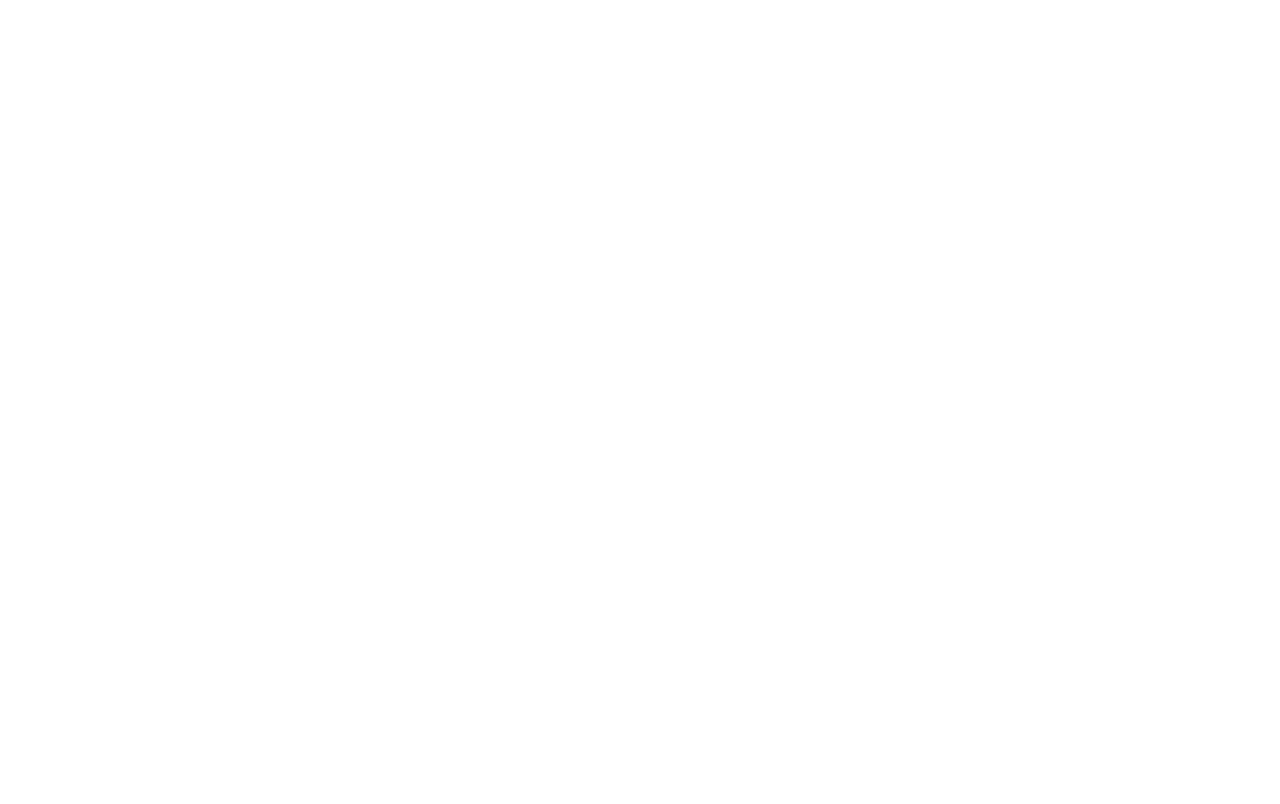
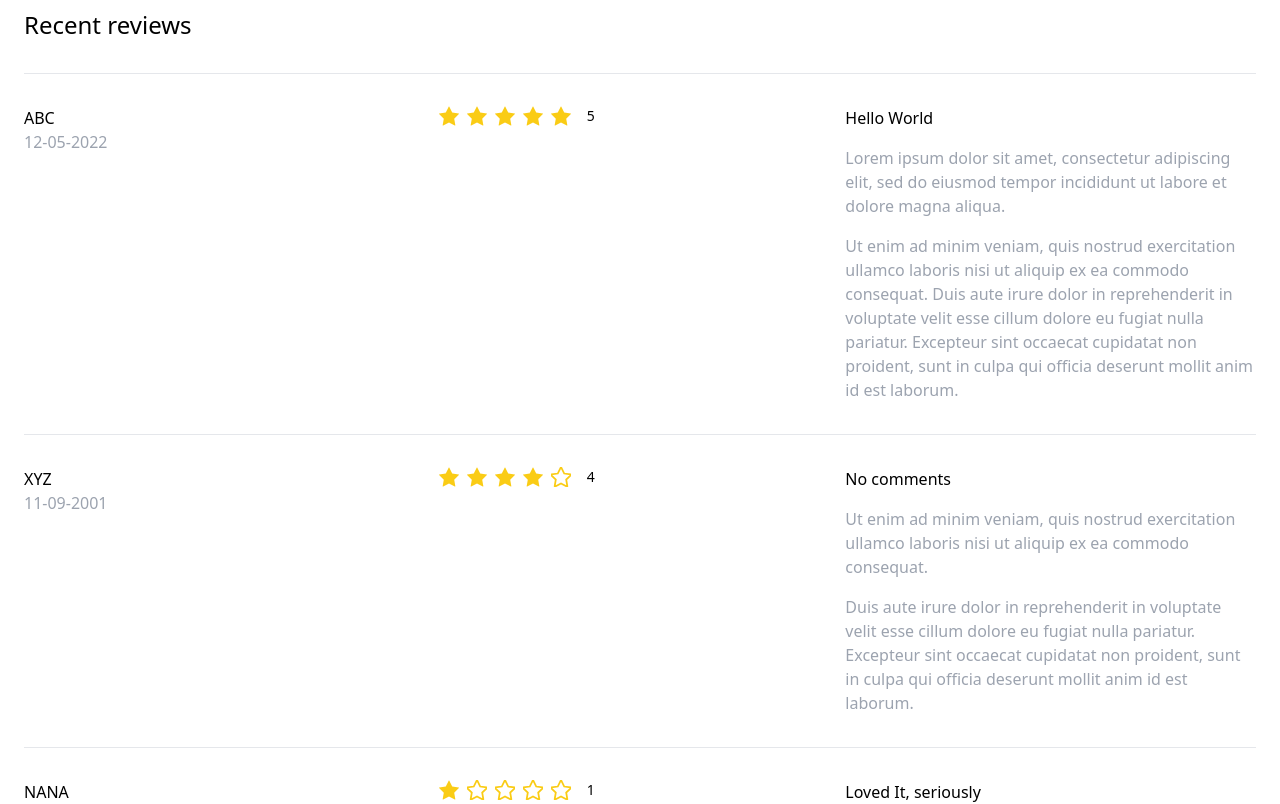
Before and after one commit to Jaydutt-patel/product-detail-page-excz, a Next.js app: page / in a window 1280 px wide. Shown: the part 1640-2444 px from the top of the page. Before the commit the page ends 1621 px from the top, so only its background shows below. Built offline with nearby package versions, Linux system fonts and the light colour scheme.

Commit message:
review section commit

```diff
--- /dev/null
+++ b/common/constants.tsx
@@ -0,0 +1,31 @@
+const REVIEWS = [
+    {
+        id: 1,
+        name: "ABC",
+        date: "12-05-2022",
+        star: 5,
+        r_title: "Hello World",
+        r_para1: "Lorem ipsum dolor sit amet, consectetur adipiscing elit, sed do eiusmod tempor incididunt ut labore et dolore magna aliqua.",
+        r_para2: "Ut enim ad minim veniam, quis nostrud exercitation ullamco laboris nisi ut aliquip ex ea commodo consequat. Duis aute irure dolor in reprehenderit in voluptate velit esse cillum dolore eu fugiat nulla pariatur. Excepteur sint occaecat cupidatat non proident, sunt in culpa qui officia deserunt mollit anim id est laborum.",
+    },
+    {
+        id: 2,
+        name: "XYZ",
+        date: "11-09-2001",
+        star: 4,
+        r_title: "No comments",
+        r_para1: "Ut enim ad minim veniam, quis nostrud exercitation ullamco laboris nisi ut aliquip ex ea commodo consequat.",
+        r_para2: "Duis aute irure dolor in reprehenderit in voluptate velit esse cillum dolore eu fugiat nulla pariatur. Excepteur sint occaecat cupidatat non proident, sunt in culpa qui officia deserunt mollit anim id est laborum.",
+    },
+    {
+        id: 3,
+        name: "NANA",
+        date: "09-11-2009",
+        star: 1,
+        r_title: "Loved It, seriously",
+        r_para1: "Duis aute irure dolor in reprehenderit in voluptate velit esse cillum dolore eu fugiat nulla pariatur. Excepteur sint occaecat cupidatat non proident, sunt in culpa qui officia deserunt mollit anim id est laborum.",
+        r_para2: "",
+    },
+];
+
+export { REVIEWS };
--- a/common/svg/svg.tsx
+++ b/common/svg.tsx
@@ -86,3 +86,13 @@
             </g></g></g>
     </svg>
 );
+
+export const Star = (props: Props) => (
+    <svg viewBox="0 0 55.867 55.867" width={props.width || "20"} height={props.height || "20"} className={props.className || ""}>
+        <path d="M55.818,21.578c-0.118-0.362-0.431-0.626-0.808-0.681L36.92,18.268L28.83,1.876c-0.168-0.342-0.516-0.558-0.896-0.558
+	s-0.729,0.216-0.896,0.558l-8.091,16.393l-18.09,2.629c-0.377,0.055-0.689,0.318-0.808,0.681c-0.117,0.361-0.02,0.759,0.253,1.024
+	l13.091,12.76l-3.091,18.018c-0.064,0.375,0.09,0.754,0.397,0.978c0.309,0.226,0.718,0.255,1.053,0.076l16.182-8.506l16.18,8.506
+	c0.146,0.077,0.307,0.115,0.466,0.115c0.207,0,0.413-0.064,0.588-0.191c0.308-0.224,0.462-0.603,0.397-0.978l-3.09-18.017
+	l13.091-12.761C55.838,22.336,55.936,21.939,55.818,21.578z"/>
+    </svg>
+);
--- a/feature/details.tsx
+++ b/feature/details.tsx
@@ -4,7 +4,7 @@
 import img1 from "../public/nawaz.jpg";
 import img2 from "../public/hritik.jpg";
 import img3 from "../public/tommy.jpg";
-import { Dollar, Globe } from '../common/svg/svg';
+import { Dollar, Globe } from '../common/svg';
 
 function Details() {
     const [selected, setSelected] = useState("0");
--- /dev/null
+++ b/feature/review.tsx
@@ -0,0 +1,61 @@
+import React from 'react'
+import { REVIEWS } from '../common/constants';
+import { Star } from '../common/svg';
+
+interface ReviewData {
+    id: number,
+    name: string,
+    date: string,
+    star: number,
+    r_title: string,
+    r_para1: string,
+    r_para2: string
+}
+
+const Review = () => {
+
+    const handleStar = (stars: number) => {
+        let starReviews = [];
+        for (let i = 0; i < 5; i++) {
+            starReviews.push(
+                <div className='px-1'>
+                    {i <= stars - 1 ? <Star className="fill-yellow-400" /> :
+                        <Star className="fill-transparent stroke-yellow-400 stroke-5" />}
+                </div >);
+        }
+        return starReviews;
+    };
+
+    const handleReviewData = () => {
+        return REVIEWS.map((rev: ReviewData) => (
+            <div className='' key={rev.id}>
+                <div className='flex justify-between pb-8'>
+                    <div className="w-1/3">
+                        <div className="name">
+                            <p className="text-black">{rev.name}</p>
+                            <p className="text-gray-400">{rev.date}</p>
+                        </div>
+                    </div>
+                    <div className="rating w-1/3 flex">
+                        {handleStar(rev.star)} <p className='pl-3 font-extralight text-sm'>{rev.star}</p>
+                    </div>
+                    <div className="rew-desc w-1/3">
+                        <p className="text-black">{rev.r_title}</p>
+                        <p className="text-gray-400 py-4">{rev.r_para1}</p>
+                        <p className="text-gray-400">{rev.r_para2}</p>
+                    </div>
+                </div>
+                <hr className="pb-8" />
+            </div>
+        ));
+    };
+
+    return (
+        <div className="main pt-20">
+            <h1 className='pb-8 text-2xl'>Recent reviews</h1>
+            <hr className='pb-8' />
+            {handleReviewData()}
+        </div>
+    );
+}
+export default Review;
--- a/pages/index.tsx
+++ b/pages/index.tsx
@@ -1,9 +1,11 @@
 import type { NextPage } from 'next';
 import Details from '../feature/details';
+import Review from '../feature/review';
 
 const Home: NextPage = () => {
   return (<div>
     <Details />
+    <Review />
   </div>);
 }
 
--- a/tailwind.config.js
+++ b/tailwind.config.js
@@ -12,6 +12,9 @@
         49: "49%",
         465: "465px",
       },
+      strokeWidth: {
+        5: "5px",
+      },
     },
   },
   plugins: [],
```
Also changed, not shown: common/component/navbar.tsx (+3 -4 lines).
